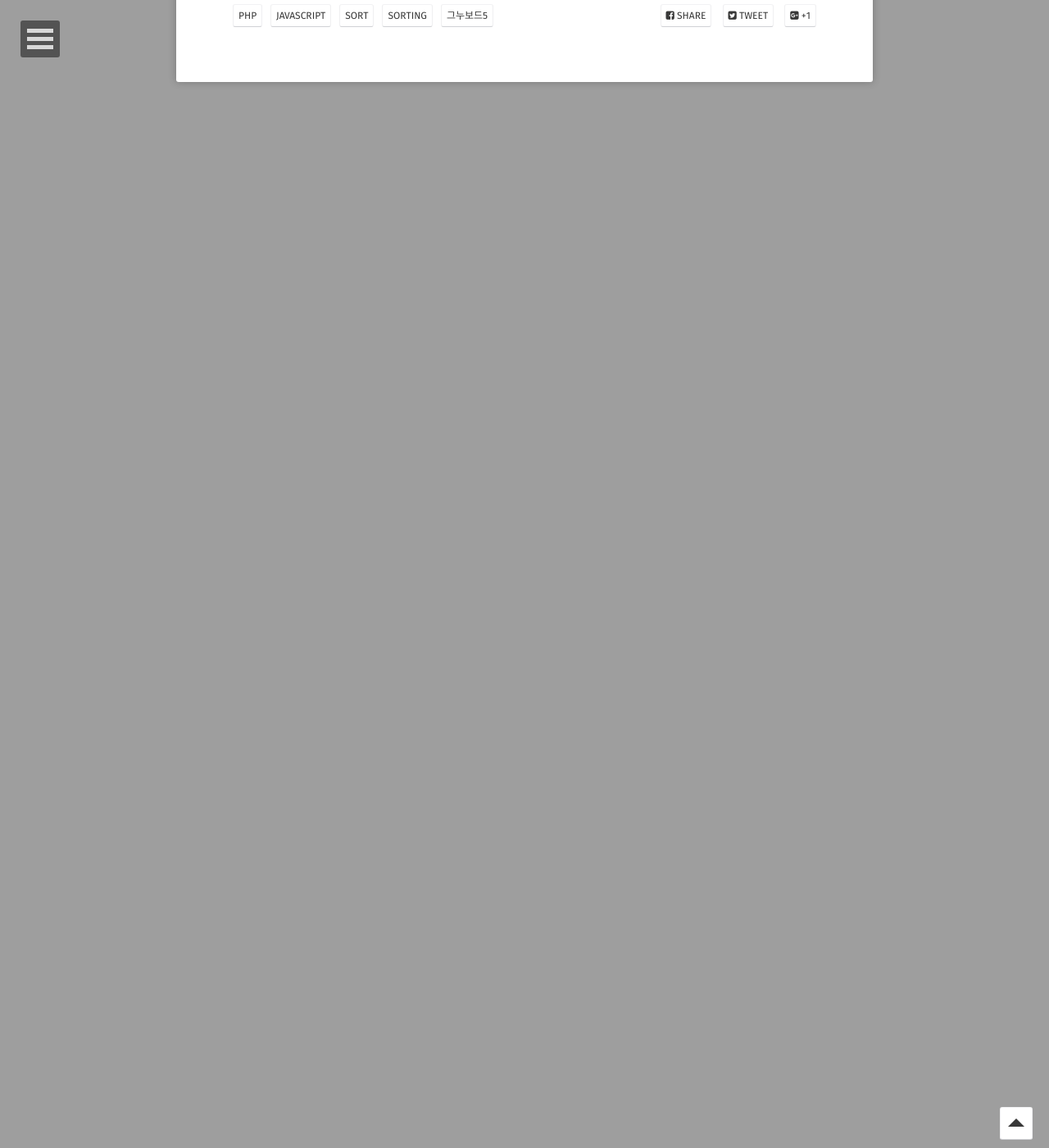
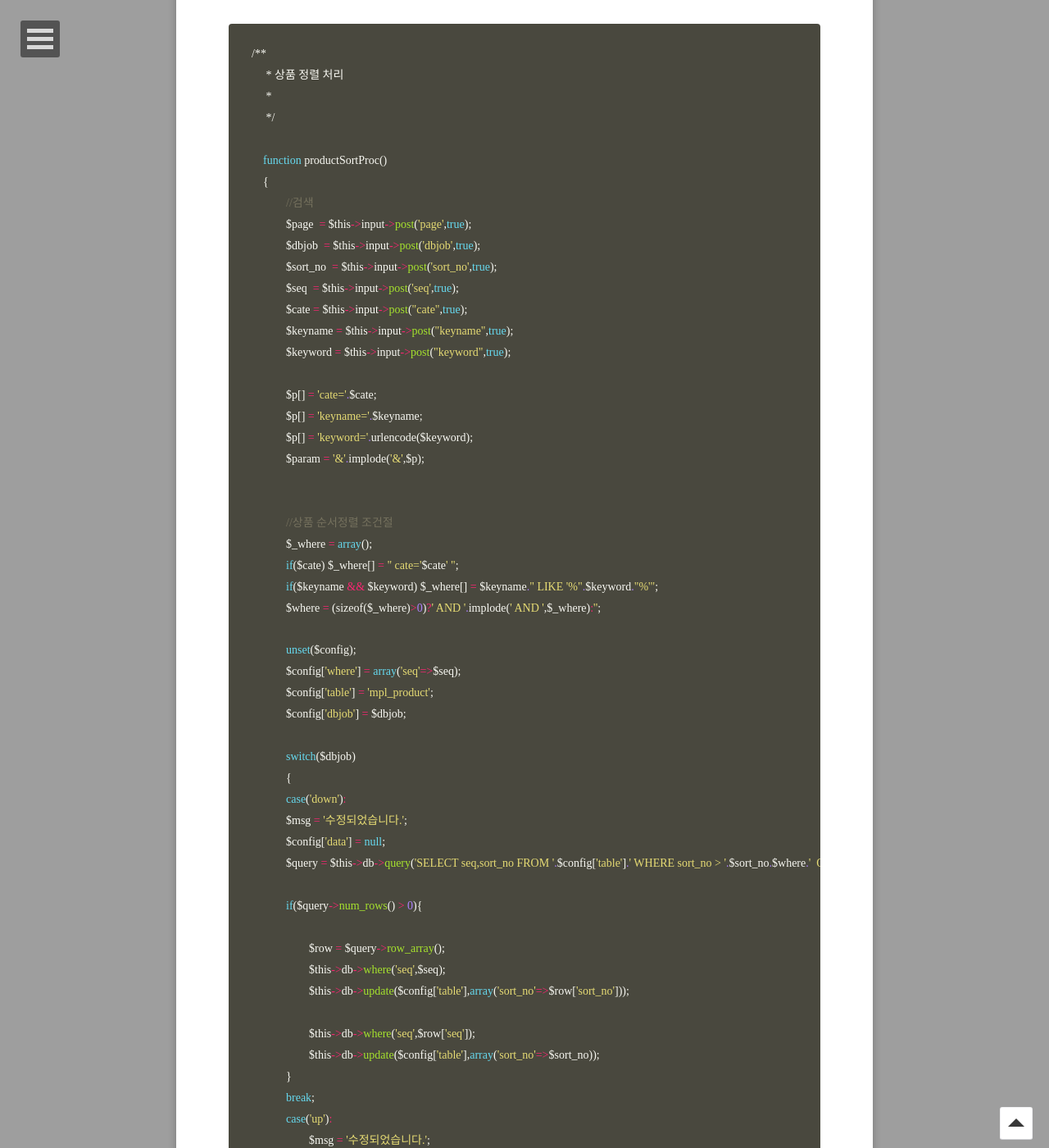
Before and after one commit to GayeonYoon/GayeonYoon.github.io, a Jekyll site: the page built from _posts/2021-08-17-BOARD-SORT.md, in a window 1280 px wide and 1400 px high, scrolled down 4134 px. Shown: the whole window at 82% size. Built offline with Jekyll 4.4.1, drawn with Linux system fonts in a browser that asks for light colours; some web fonts are replaced; before the commit the page ends 4234 px from its top, so only the background shows below that; some of the changed text lies outside the part shown.

Commit message:
Update 2021-08-17-BOARD-SORT.md

```diff
--- a/_posts/2021-08-17-BOARD-SORT.md
+++ b/_posts/2021-08-17-BOARD-SORT.md
@@ -143,3 +143,75 @@ function sortGoods(a,b,c){
 <figure>
 	<img src="/assets/img/icon01.png">
 </figure>
+
+
+# 4. Codeigniter - Controller에서 사용
+{% highlight php%}
+    /**
+	 * 상품 정렬 처리
+	 *
+	 */
+
+	function productSortProc()
+	{
+		//검색
+		$page  = $this->input->post('page',true);
+		$dbjob  = $this->input->post('dbjob',true);
+		$sort_no  = $this->input->post('sort_no',true);
+		$seq  = $this->input->post('seq',true);
+		$cate = $this->input->post("cate",true);
+		$keyname = $this->input->post("keyname",true);
+		$keyword = $this->input->post("keyword",true);
+
+		$p[] = 'cate='.$cate;
+		$p[] = 'keyname='.$keyname;
+		$p[] = 'keyword='.urlencode($keyword);
+		$param = '&'.implode('&',$p);
+
+
+		//상품 순서정렬 조건절
+		$_where = array();
+		if($cate) $_where[] = " cate='$cate' ";
+		if($keyname && $keyword) $_where[] = $keyname." LIKE '%".$keyword."%'";
+		$where = (sizeof($_where)>0)?' AND '.implode(' AND ',$_where):'';
+
+		unset($config);
+		$config['where'] = array('seq'=>$seq);
+		$config['table'] = 'mpl_product';
+		$config['dbjob'] = $dbjob;
+
+		switch($dbjob)
+		{
+		case('down'):
+		$msg = '수정되었습니다.';
+		$config['data'] = null;
+		$query = $this->db->query('SELECT seq,sort_no FROM '.$config['table'].' WHERE sort_no > '.$sort_no.$where.'  ORDER BY sort_no LIMIT 1');
+
+		if($query->num_rows() > 0){
+
+			$row = $query->row_array();
+			$this->db->where('seq',$seq);
+			$this->db->update($config['table'],array('sort_no'=>$row['sort_no']));
+
+			$this->db->where('seq',$row['seq']);
+			$this->db->update($config['table'],array('sort_no'=>$sort_no));
+		}
+		break;
+		case('up'):
+			$msg = '수정되었습니다.';
+			$config['data'] = null;
+			$query = $this->db->query('SELECT seq,sort_no FROM '.$config['table'].' WHERE sort_no < '.$sort_no.$where.'  ORDER BY sort_no DESC LIMIT 1 ');
+
+			if($query->num_rows() > 0){
+				$row = $query->row_array();
+				$this->db->where('seq',$seq);
+				$this->db->update($config['table'],array('sort_no'=>$row['sort_no']));
+				$this->db->where('seq',$row['seq']);
+				$this->db->update($config['table'],array('sort_no'=>$sort_no));
+			}
+		break;
+		}
+		modal_script(json_encode(array('msg'=>$msg,'url'=>base_url('/product/manager/productList?language='.$this->language.'&page='.$page.$param))));
+
+	}
+{% endhighlight%}
```
